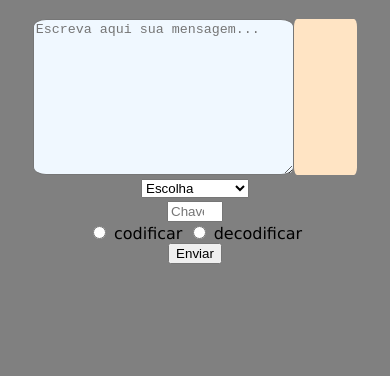
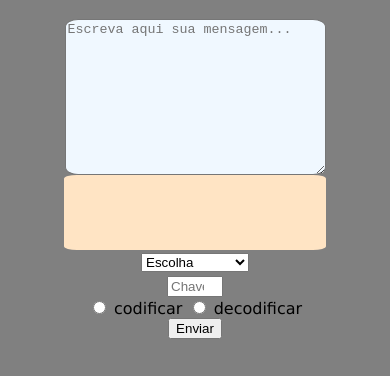
Before and after one commit to RSJadi/Mensagem-oculta, a plain HTML site: page index.html in a window 390 px wide. Shown: the part 138-514 px from the top of the page. Drawn offline with Linux system fonts and the light colour scheme.

Commit message:
Melhorias

```diff
--- a/css/style.css
+++ b/css/style.css
@@ -1,4 +1,4 @@
-body{
+body {
     background-color: gray;
     font-family: Verdana, Geneva, Tahoma, sans-serif;
     text-align: center;
@@ -14,7 +14,7 @@ input {
     cursor: pointer;
 }
 
-output{
+output {
     width: 7%;
     padding: 5%;
     background-color: bisque;
@@ -22,7 +22,7 @@ output{
 
 }
 
-.input{
+.input {
     display: flex;
     justify-content: center;
 }
@@ -30,3 +30,19 @@ output{
 select {
     margin-top: 1%;
 }
+
+@media (max-width:600px) {
+    .input {
+        display: flex;
+        flex-wrap: wrap;
+        justify-content: center;
+    }
+
+    output {
+        width: 50%;
+        padding: 10%;
+        background-color: bisque;
+        border-radius: 5%;
+    }
+
+}
--- a/js/js.js
+++ b/js/js.js
@@ -112,6 +112,6 @@ enviar.addEventListener('click', function(event){
         saida.innerText = decodcesar();
 
     } else{
-        saida.innerText = "Nunca desista dos seus sonhos!"
+        saida.innerText = "Tente novamente, preenchendo todos os campos."
     }
 });
```
